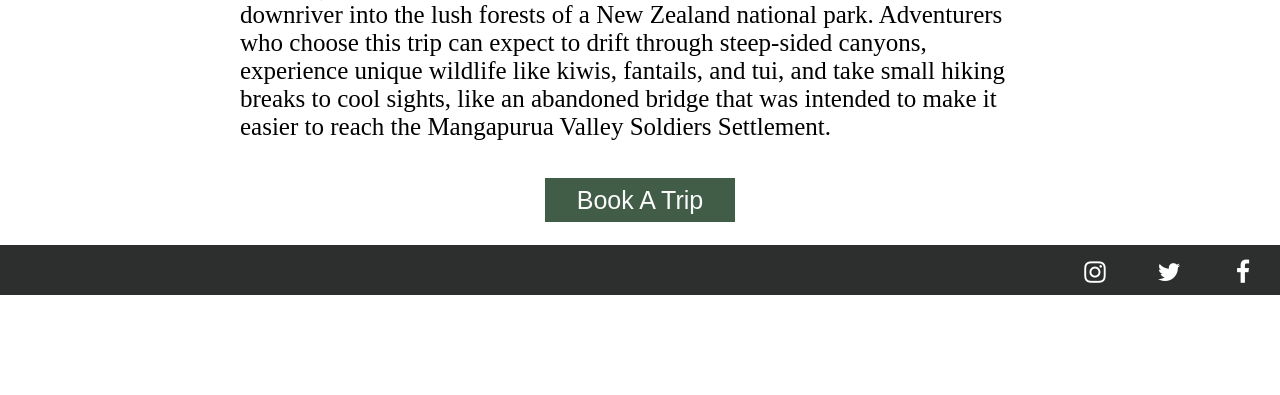
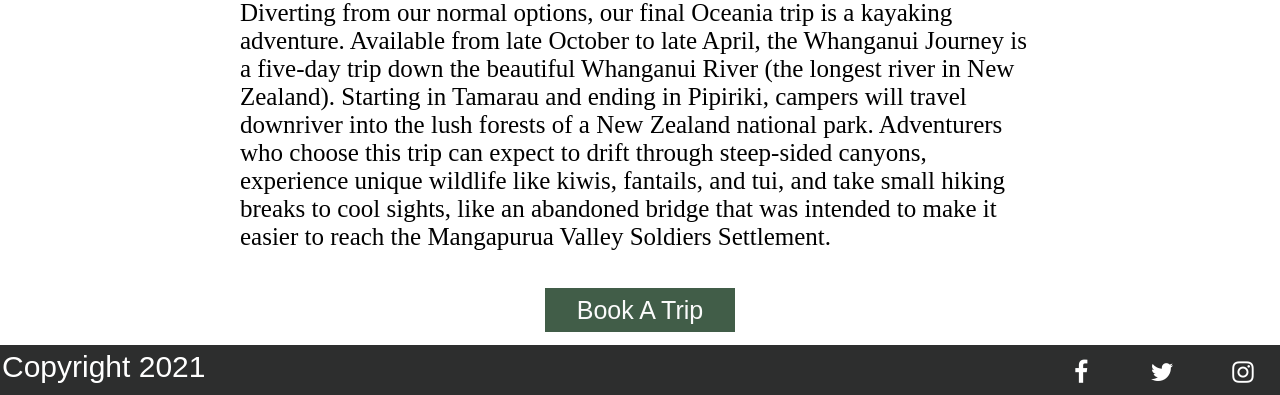
Before and after one commit to lappe044/CS-268-Project-One, a PHP site: page /oceania.html in a window 1280 px wide. Shown: the part 5422-5817 px from the top of the page. Before the commit the page ends 5717 px from the top, so only its background shows below. Run offline with PHP 8.4, Linux system fonts and the light colour scheme.

Commit message:
Footer/P updates

```diff
--- a/css/alexis_continent.css
+++ b/css/alexis_continent.css
@@ -99,7 +99,7 @@ img {
 h3 {
   position: relative;
   text-align: left;
-  padding: 0 15rem;
+  padding: 0 3rem;
   padding-top: 20px;
 }
 
@@ -107,15 +107,14 @@ p,
 .special {
   position: relative;
   text-align: left;
-  padding: 0 15rem;
+  padding: 0 3rem 1rem 3rem;
   padding-bottom: 20px;
   font-family: "Times New Roman", Times, serif;
 }
 
 .special {
   margin: auto;
-  padding: 5rem 15rem 5rem 15rem;
-  font-size: 25px;
+  padding: 3rem 3rem 1rem 3rem;
 }
 
 .threeImages {
@@ -152,8 +151,21 @@ p,
 
 #footer {
   display: flex;
+  justify-content: space-between;
+  height: 50px;
+  background-color: #2d2e2e;
+}
+
+.left {
+  flex-direction: row;
+  color: white;
+  margin: 5px 2px;
+  font-size: 15px;
+}
+
+.right {
   flex-direction: row-reverse;
-  margin-top: 30px;
+  justify-content: right;
 }
 
 .fa {
@@ -186,21 +198,6 @@ p,
   }
 }
 
-@media (max-width: 430px) {
-  .text-overlay {
-    top: 10rem;
-    padding: 0px;
-  }
-
-  img {
-    height: 400px;
-  }
-
-  .threeImages > img {
-    height: 200px;
-    width: 100%;
-  }
-}
 @media (min-width: 1000px) {
   body {
     font-size: 25px;
@@ -252,4 +249,30 @@ p,
   .text-overlay {
     font-size: 5rem;
   }
+
+  h3 {
+    position: relative;
+    text-align: left;
+    padding: 0 15rem;
+    padding-top: 20px;
+  }
+
+  p,
+  .special {
+    position: relative;
+    text-align: left;
+    padding: 0 15rem;
+    padding-bottom: 20px;
+    font-family: "Times New Roman", Times, serif;
+  }
+
+  .special {
+    margin: auto;
+    padding: 5rem 15rem 5rem 15rem;
+    font-size: 25px;
+  }
+
+  .left {
+    font-size: 30px;
+  }
 }
--- a/css/index_css.css
+++ b/css/index_css.css
@@ -176,7 +176,7 @@ p {
   flex-direction: row;
   color: white;
   margin: 5px 2px;
-  font-size: 30px;
+  font-size: 15px;
 }
 
 .right {
@@ -246,6 +246,10 @@ p {
     background-color: #2d2e2e;
     opacity: 0.95;
   }
+
+  .left {
+    font-size: 30px;
+  }
 }
 
 @media (max-width: 730px) {
--- a/index.html
+++ b/index.html
@@ -111,15 +111,12 @@
     <div id = "footer">
         <div class = left>
             <span>Copyright <script type="text/javascript">document.write(new Date().getFullYear());</script></span>
-
         </div>
         <div class = "right">
             <a href="https://www.facebook.com/" class="fa fa-facebook"></a>
             <a href="https://twitter.com/" class="fa fa-twitter"></a>
             <a href="https://www.instagram.com/" class="fa fa-instagram"></a>
-
         </div>
-
     </div>
 
 
--- a/oceania.html
+++ b/oceania.html
@@ -39,7 +39,7 @@
             <h2 class="text-overlay">Oceania</h2>
         </div>
 
-        <p>If you want an adventure down under, then our Oceania trips are for you! Featuring gorgeous waterfalls,
+        <p class = "special">If you want an adventure down under, then our Oceania trips are for you! Featuring gorgeous waterfalls,
             thrilling canoe rides, and craggy peaks, the trips listed below let you experience the best of Australia
             and New Zealand. Epic MT offers three different Oceania trips: Cradle Mountain National Park, Lake Waikaremoana
             Great Walk, and Whanganui Journey. Read below to find out more!
@@ -128,9 +128,14 @@
     </div>
 
     <div id = "footer">
-        <a href="https://www.facebook.com/" class="fa fa-facebook"></a>
-        <a href="https://twitter.com/" class="fa fa-twitter"></a>
-        <a href="https://www.instagram.com/" class="fa fa-instagram"></a>
+        <div class = left>
+            <span>Copyright <script type="text/javascript">document.write(new Date().getFullYear());</script></span>
+        </div>
+        <div class = "right">
+            <a href="https://www.facebook.com/" class="fa fa-facebook"></a>
+            <a href="https://twitter.com/" class="fa fa-twitter"></a>
+            <a href="https://www.instagram.com/" class="fa fa-instagram"></a>
+        </div>
     </div>
 
 
```
Also changed, not shown: about.html (+8 -6 lines), antarctica.html (+9 -4 lines), css/about_css.css (+13 -1 lines), europe.html (+8 -3 lines).
